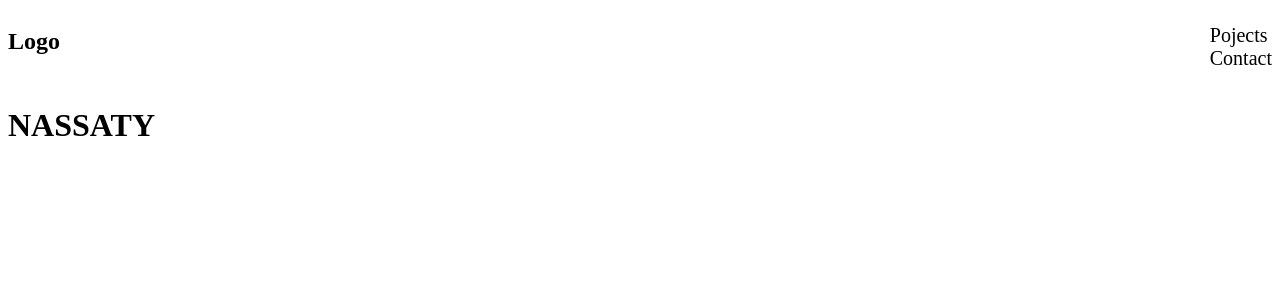
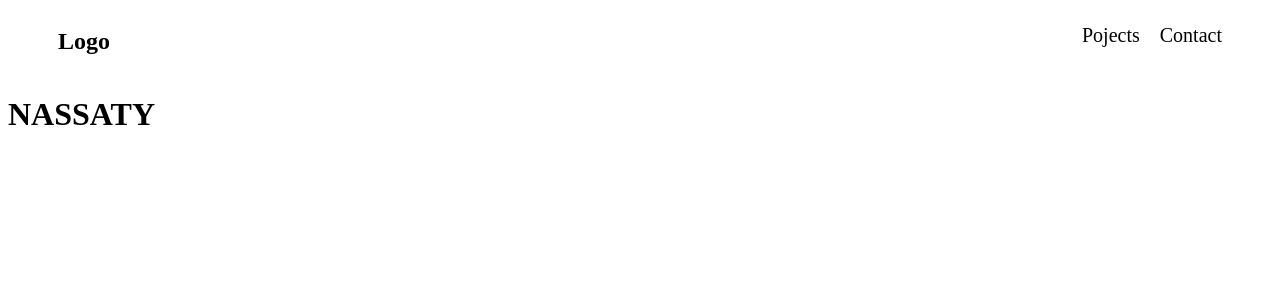
Before and after one commit to sarazaToussaint/Nassaty, a React (Create React App) app: page / in a window 1280 px wide. Shown: the top 300 px of the page. Built offline with nearby package versions, Linux system fonts and the light colour scheme.

Commit message:
Make some changes

```diff
--- a/src/App.css
+++ b/src/App.css
@@ -1,6 +1,7 @@
 nav {
   display: flex;
   justify-content: space-between;
+  padding: 0 50px;
 }
 
 nav ul li {
@@ -12,3 +13,8 @@ nav ul li a {
   font-size: 20px;
   color: #000;
 }
+
+nav ul {
+  display: flex;
+  gap: 20px;
+}
```
